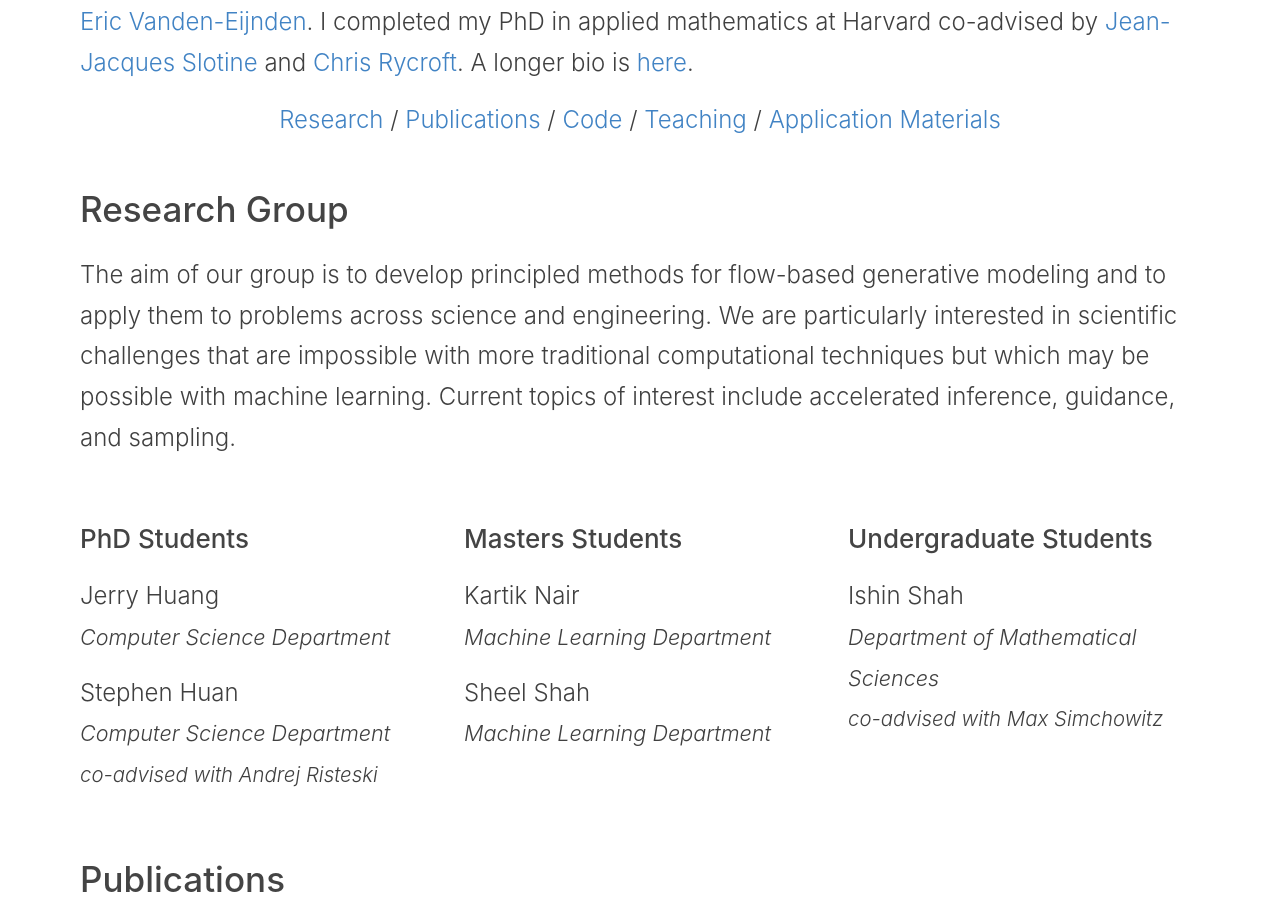
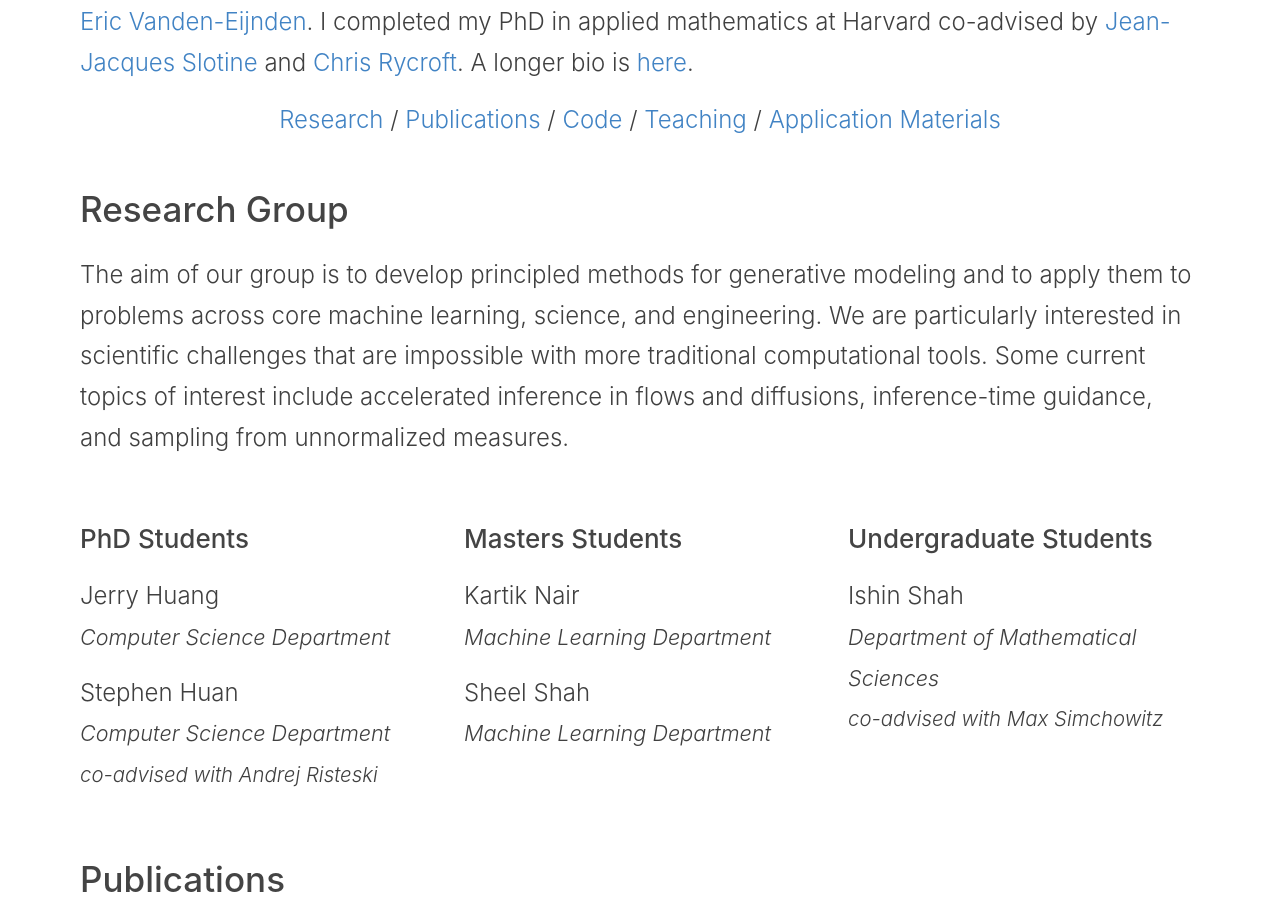
Before and after one commit to nmboffi/nmboffi.github.io, a Jekyll site: the page built from index.md, in a window 1280 px wide and 900 px high, scrolled down 671 px. Built offline with Jekyll 4.4.1, drawn with Linux system fonts in a browser that asks for light colours; the list of posts is cut into pages by our own code.

Commit message:
update research section

```diff
--- a/_includes/research-section.html
+++ b/_includes/research-section.html
@@ -1,6 +1,6 @@
 <h2 id="research" style="margin-top: 2.5rem;">Research Group</h2>
 
-<p>The aim of our group is to develop principled methods for flow-based generative modeling and to apply them to problems across science and engineering. We are particularly interested in scientific challenges that are impossible with more traditional computational techniques but which may be possible with machine learning. Current topics of interest include accelerated inference, guidance, and sampling. </p>
+<p>The aim of our group is to develop principled methods for generative modeling and to apply them to problems across core machine learning, science, and engineering. We are particularly interested in scientific challenges that are impossible with more traditional computational tools. Some current topics of interest include accelerated inference in flows and diffusions, inference-time guidance, and sampling from unnormalized measures. </p>
 
 <div class="research-group-columns" style="display: grid; grid-template-columns: repeat(3, 1fr); gap: 2rem; margin-top: 2rem;">
   <div>
```
